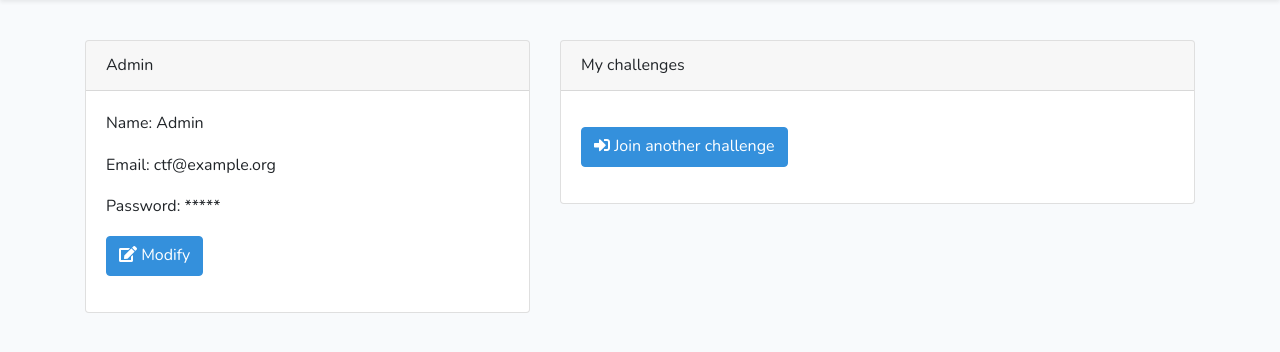
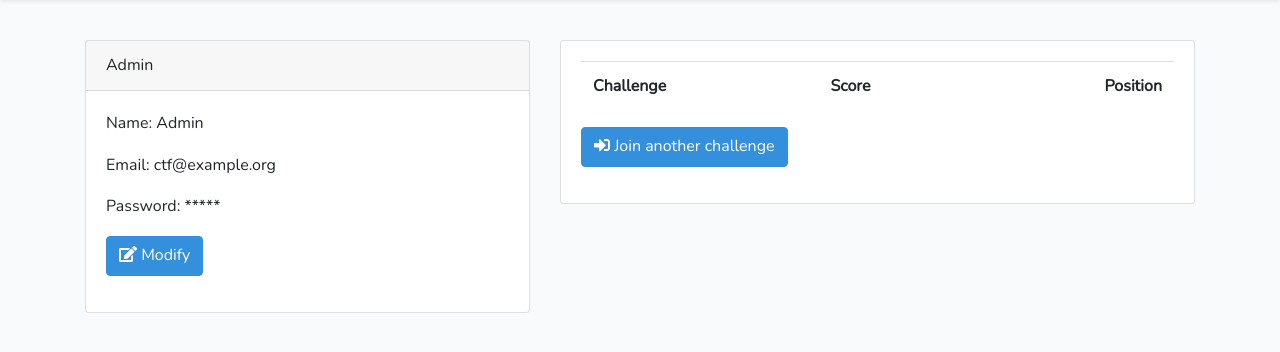
Before and after one commit to cylab-be/ctf, a Laravel app: page /account in a window 1280 px wide. Shown: the part 58-410 px from the top of the page. Run offline with Laravel 8, Linux system fonts and the light colour scheme; a user stored in the database is signed in; data comes from the database, SQL or seed files in the repository; data that the repository does not hold is empty; some libraries are stand-ins or nearby versions.

Commit message:
cleanup profile page

```diff
--- a/app/Challenge.php
+++ b/app/Challenge.php
@@ -120,6 +120,11 @@ class Challenge extends Model
         return $this->registrations()->orderBy('score', 'DESC')->get();
     }
 
+    public function participants()
+    {
+        return $this->registrations()->count();
+    }
+
     public static function upcoming()
     {
         return self::where('time_end', '>', time())
--- a/app/Registration.php
+++ b/app/Registration.php
@@ -19,6 +19,17 @@ class Registration extends Model
         return $this->belongsTo(Challenge::class);
     }
 
+    public function position() : int
+    {
+        $position = 1;
+        foreach ($this->challenge->registrations as $other) {
+            if ($other->score > $this->score) {
+                $position++;
+            }
+        }
+        return $position;
+    }
+
     public static function find(Challenge $challenge, User $user) : ?Registration
     {
         return self::where('challenge_id', $challenge->id)
--- a/resources/views/account/show.blade.php
+++ b/resources/views/account/show.blade.php
@@ -26,12 +26,14 @@
 
         <div class="col-lg-7">
             <div class="card my-3">
-                <div class="card-header">
-                    My challenges
-                </div>
-
                 <div class="card-body">
                     <table class="table">
+                        <tr>
+                            <th>Challenge</th>
+                            <th>Score</th>
+                            <th class="text-right">Position</th>
+                        </tr>
+
                         @foreach($user->registrations as $registration)
                         @php
                         $challenge = $registration->challenge
@@ -42,8 +44,16 @@
                                 <a href="{{ action('UserChallengeController@show', ['challenge' => $challenge]) }}">
                                     {{ $challenge->name }}
                                 </a>
+                                - {{ $challenge->timeEnd()->format('l j F Y') }}
                             </td>
                             <td>{{ $registration->score }}</td>
+                            <td class="text-right">
+                                @if($registration->position() == 1)
+                                <i class="fas fa-medal"></i>
+                                @endif
+                                {{ $registration->position() }} /
+                                {{ $challenge->participants() }}
+                            </td>
                         </tr>
                         @endif
                         @endforeach
```
